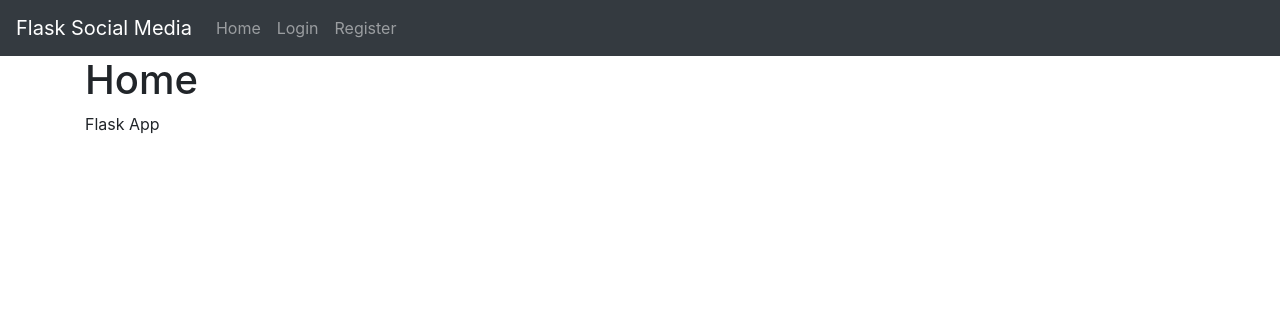
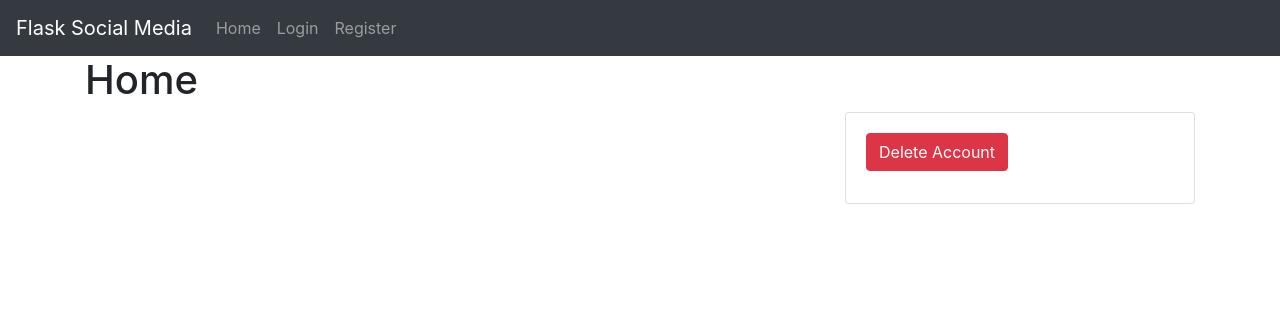
Before and after one commit to neelp03/Team1, a Flask app: page / in a window 1280 px wide. Shown: the top 316 px of the page. Run offline with Flask 2, Linux system fonts and the light colour scheme; the visitor is signed in with stand-in values (Sample User, id 1); data that the repository does not hold is empty; some libraries are stand-ins or nearby versions.

Commit message:
updated index.html

```diff
--- a/app/templates/index.html
+++ b/app/templates/index.html
@@ -1,6 +1,26 @@
 {% extends "base.html" %}
-{% block title %}Home{% endblock %}
 {% block content %}
     <h1>Home</h1>
-    <p>Flask App</p>
+    <div class="row">
+        <div class="col-md-8">
+            {% for post in posts %}
+                <div class="card">
+                    <div class="card-body">
+                        <h5 class="card-title">{{ post.title }}</h5>
+                        <p class="card-text">{{ post.body }}</p>
+                        <a href="{{ url_for('delete_post', post_id=post.id) }}" class="btn btn-danger">Delete Post</a>
+                    </div>
+                </div>
+            {% endfor %}
+        </div>
+        <div class="col-md-4">
+            <div class="card">
+                <div class="card-body">
+                    <h5 class="card-title">
+                        <a href="{{ url_for('delete_account') }}" class="btn btn-danger">Delete Account</a>
+                    </h5>
+                </div>
+            </div>
+        </div>
+    </div>
 {% endblock %}
```
